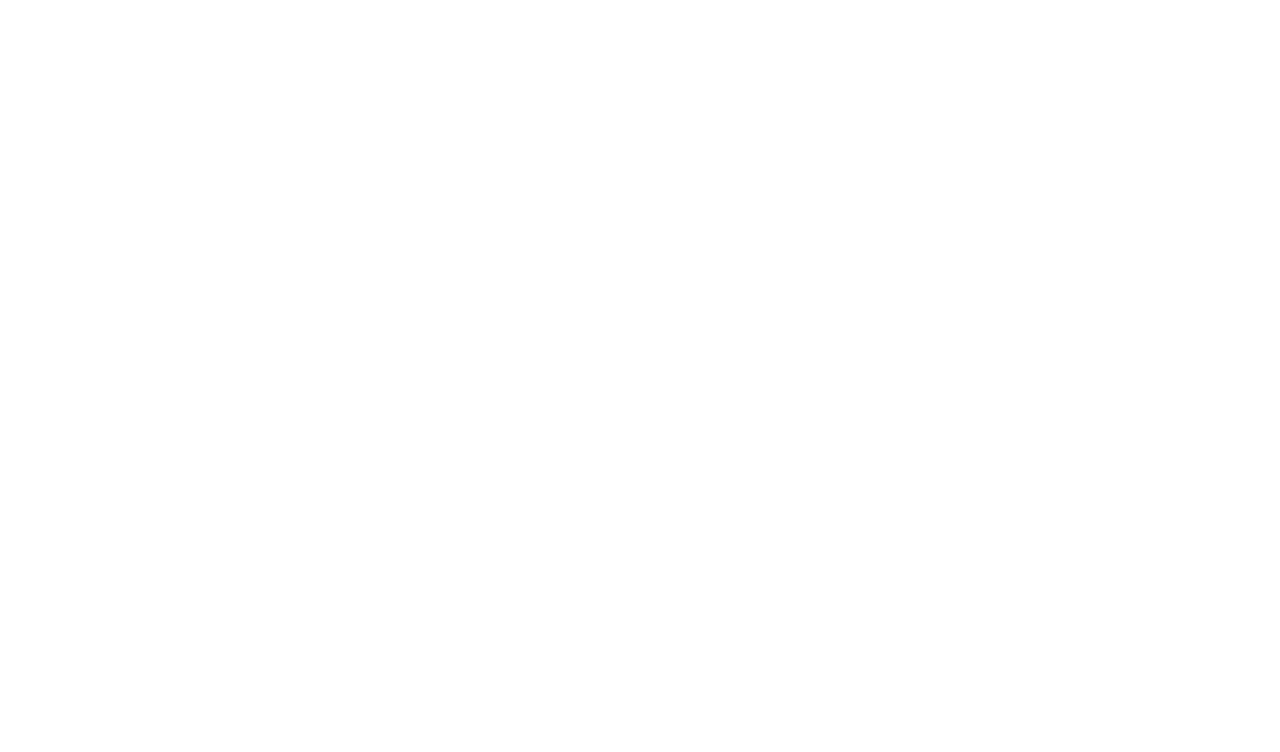
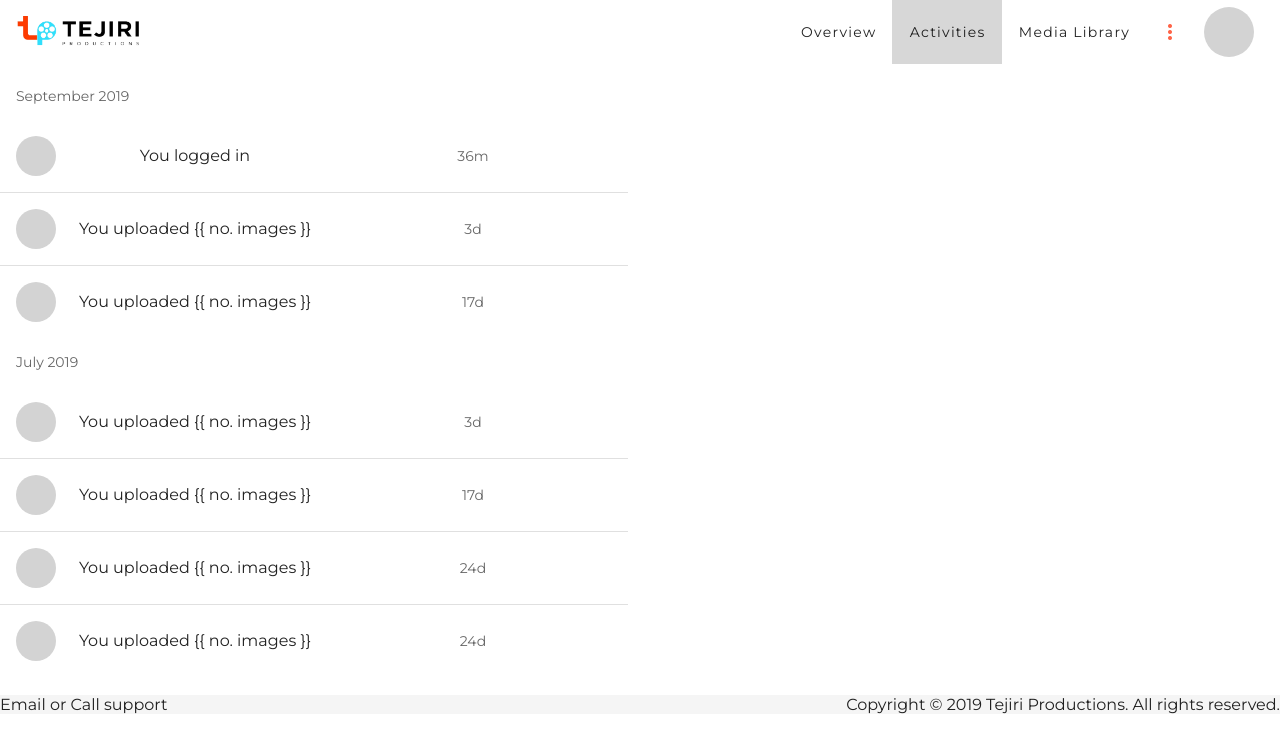
Before and after one commit to RodgersX/repo, a Vue app: page /activities in a window 1280 px wide. Shown: the top 752 px of the page. Built offline with nearby package versions, Linux system fonts and the light colour scheme.

Commit message:
activities page

```diff
--- a/src/components/header2.vue
+++ b/src/components/header2.vue
@@ -6,7 +6,7 @@
         <v-spacer></v-spacer>
         <v-toolbar-items>
             <v-btn text class="toolbar-item" to="/overview">Overview</v-btn>
-            <v-btn text class="toolbar-item">Activities</v-btn>
+            <v-btn text class="toolbar-item" to="/activities">Activities</v-btn>
             <v-btn text class="toolbar-item" to="/media">Media Library</v-btn>
         </v-toolbar-items>
         <v-btn icon color="#FF6347">
--- a/src/router.js
+++ b/src/router.js
@@ -53,6 +53,11 @@
       path: '/media',
       name: 'media',
       component: () => import(/* webpackChunkName: "about" */ './views/media.vue')
+    },
+    {
+      path: '/activities',
+      name: 'activities',
+      component: () => import(/* webpackChunkName: "about" */ './views/activities.vue')
     }
   ]
 })
--- a/src/views/activities.vue
+++ b/src/views/activities.vue
@@ -1,7 +1,29 @@
 <template>
     <div class="activities">
         <Header></Header>
+            <v-row>
+                <v-col cols="12" sm="6" offset-sm="3">
+                <v-card flat class="text-center">
+                    <v-list two-line>
+                    <template v-for="(activity, index) in activities">
+                        <v-subheader v-if="activity.header" :key="activity.header">{{ activity.header }}</v-subheader>
+                        <v-divider v-else-if="activity.divider" :key="index"></v-divider>
+                        <v-list-item v-else :key="activity.title">
+                        <v-list-item-avatar size="40" color="#D3D3D3" class="pa-5">
+                        </v-list-item-avatar>
+                        <v-list-item-content>
+                            <v-list-item-title v-html="activity.title"></v-list-item-title>
+                        </v-list-item-content>
+                        <v-list-item-content>
+                            <v-list-item-subtitle v-html="activity.text"></v-list-item-subtitle>
+                        </v-list-item-content>
 
+                        </v-list-item>
+                    </template>
+                    </v-list>
+                </v-card>
+                </v-col>
+            </v-row>
 
         <Footer></Footer>
     </div>
@@ -13,11 +35,36 @@
 export default {
     components: {
         Header,
-        Footer
+        Footer,
+    },
+
+    data() {
+        return {
+            activities: [
+                {header: 'September 2019'},
+                {title: 'You logged in', text: '36m'},
+                {divider: true },
+                {title: 'You uploaded {{ no. images }}', text: '3d'},
+                {divider: true },
+                {title: 'You uploaded {{ no. images }}', text: '17d'},
+                {header: 'July 2019'},
+                {title: 'You uploaded {{ no. images }}', text: '3d'},
+                {divider: true },
+                {title: 'You uploaded {{ no. images }}', text: '17d'},
+                {divider: true },
+                {title: 'You uploaded {{ no. images }}', text: '24d'},
+                {divider: true },
+                {title: 'You uploaded {{ no. images }}', text: '24d'}
+            ]
+        }
     }
+
+
 }
 </script>
 
 <style scoped>
-
+.text-center {
+    text-align: center;
+}
 </style>
```
